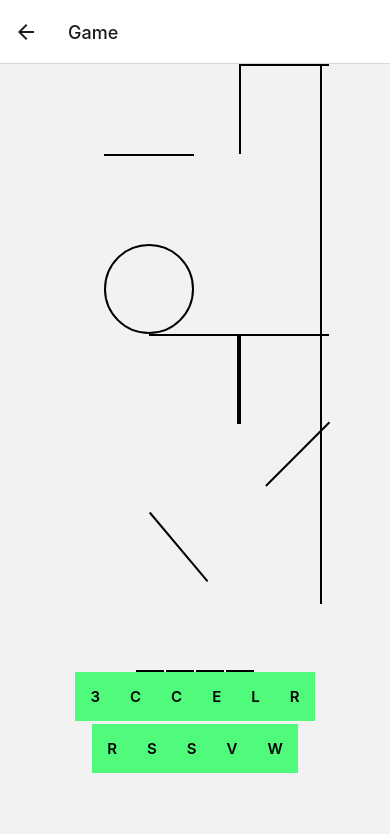
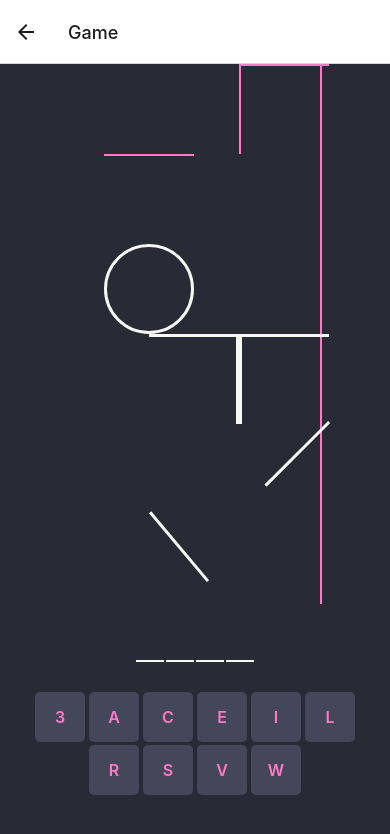
Before and after one commit to RobertSantos-dev/Jogo-da-Forca, a React Native app: screen / in a window 390 px wide. Both pictures are taken after a click on the button "Linguagens". Shown: the top 834 px of the page. Built offline with nearby package versions, Linux system fonts and the light colour scheme.

Commit message:
feat: Adicionando novos estilos, para as screns Home, Game, e seus componentes.

```diff
--- a/package.json
+++ b/package.json
@@ -20,7 +20,7 @@
     "expo-font": "~11.1.1",
     "expo-status-bar": "~1.4.4",
     "react": "18.2.0",
-    "react-native": "0.71.7",
+    "react-native": "0.71.8",
     "react-native-gesture-handler": "^2.9.0",
     "react-native-reanimated": "~2.14.4",
     "react-native-safe-area-context": "4.5.0",
@@ -31,7 +31,7 @@
     "@testing-library/jest-native": "^5.4.2",
     "@testing-library/react-native": "^12.1.2",
     "@types/jest": "^29.5.1",
-    "@types/react": "~18.0.14",
+    "@types/react": "~18.0.27",
     "jest": "^29.5.0",
     "ts-jest": "^29.1.0",
     "ts-node": "^10.9.1",
--- a/src/components/Keyboard/styles.ts
+++ b/src/components/Keyboard/styles.ts
@@ -10,11 +10,19 @@ const styles = StyleSheet.create({
     gap: 3,
   },
   button: {
-    backgroundColor: '#50fa7b',
-    padding: 15,
+    alignItems: 'center',
+    backgroundColor: '#44475a',
+    borderRadius: 5,
+    elevation: 30,
+    height: 50,
+    justifyContent: 'center',
+    marginHorizontal: 2,
+    shadowColor: 'black',
+    width: 50,
   },
   buttonText: {
-    fontSize: 15,
+    color: '#ff79c6',
+    fontSize: 16,
     fontWeight: '600',
   }
 });
--- a/src/components/Letters/style.ts
+++ b/src/components/Letters/style.ts
@@ -2,7 +2,8 @@ import { StyleSheet } from 'react-native';
 
 const styles = StyleSheet.create({
   container: {
-    width: '100%'
+    width: '100%',
+    marginBottom: 30,
   },
   containerList: {
     flexDirection: 'row',
@@ -12,13 +13,16 @@ const styles = StyleSheet.create({
   containerLetter: {
     alignItems: 'center',
     borderBottomWidth: 2,
+    borderColor: '#f8f8f2',
     height: 28,
     justifyContent: 'center',
     width: 28,
   },
   habilited: {
+    color: '#f8f8f2',
     display: 'flex',
     fontWeight: '600',
+    fontSize: 17,
   },
   desabilited: {
     display: 'none',
--- a/src/components/Puppet/index.tsx
+++ b/src/components/Puppet/index.tsx
@@ -1,7 +1,7 @@
 import { View } from 'react-native';
 import styles from './styles';
 
-export default function Puppet() {
+export default function Puppet({ result }) {
   return (
     <View style={ styles.container }>
       <View style={ styles.view }></View>
--- a/src/components/Puppet/styles.ts
+++ b/src/components/Puppet/styles.ts
@@ -4,10 +4,11 @@ const styles = StyleSheet.create({
   container: {
     alignSelf: 'center',
     borderRightWidth: 2,
+    borderColor: '#ff79c6',
     flexDirection: 'row',
     flexWrap: 'wrap',
     justifyContent: 'center',
-    marginBottom: 40,
+    marginBottom: 30,
     width: '65%',
   },
   view: {
@@ -17,38 +18,44 @@ const styles = StyleSheet.create({
   view2: {
     borderTopWidth: 2,
     borderLeftWidth: 2,
+    borderColor: '#ff79c6',
     height: 90,
     transform: [{ translateX: 45 }],
     width: 90,
   },
   view3: {
     borderTopWidth: 2,
+    borderColor: '#ff79c6',
     height: 90,
     width: 90,
   },
   view5: {
     borderRadius: 100,
-    borderWidth: 2,
+    borderWidth: 3,
+    borderColor: '#f8f8f2',
     height: 90,
     width: 90,
   },
   view7: {
-    borderTopWidth: 2,
-    borderRightWidth: 2,
+    borderTopWidth: 3,
+    borderRightWidth: 3,
+    borderColor: '#f8f8f2',
     height: 90,
     transform: [{ translateX: 45 }],
     width: 90,
   },
 
   view8: {
-    borderTopWidth: 2,
-    borderLeftWidth: 2,
+    borderTopWidth: 3,
+    borderLeftWidth: 3,
+    borderColor: '#f8f8f2',
     height: 90,
     transform: [{ translateX: 45 }],
     width: 90,
   },
   view10: {
-    borderBottomWidth: 2,
+    borderBottomWidth: 3,
+    borderColor: '#f8f8f2',
     height: 90,
     transform: [
       { rotate: '-45deg' },
@@ -58,7 +65,8 @@ const styles = StyleSheet.create({
     width: 90,
   },
   view12: {
-    borderLeftWidth: 2,
+    borderLeftWidth: 3,
+    borderColor: '#f8f8f2',
     height: 90,
     transform: [
       { rotate: '-40deg' },
--- a/src/components/SubjectList/index.tsx
+++ b/src/components/SubjectList/index.tsx
@@ -11,7 +11,7 @@ export default function SubjectList({ navigation, subject, text }: Params) {
   return (
     <TouchableOpacity
       accessibilityRole='button'
-      style={ styles.button }
+      style={[styles.button, styles.buttonShadow]}
       onPress={ () => {
         navigation.navigate('Game', { subject })
       } }>
--- a/src/components/SubjectList/styles.ts
+++ b/src/components/SubjectList/styles.ts
@@ -3,17 +3,20 @@ import { StyleSheet } from 'react-native';
 const styles = StyleSheet.create({
   button: {
     alignItems: 'center',
-    backgroundColor: '#ff79c6',
+    backgroundColor: '#44475a',
     borderRadius: 10,
     height: 80,
     justifyContent: 'center',
     padding: 0,
     width: '45%',
   },
-
+  buttonShadow: {
+    shadowColor: 'black',
+    elevation: 20,
+  },
   text: {
-    color: 'black',
-    fontSize: 17,
+    color: '#50fa7b',
+    fontSize: 18,
     fontWeight: '600',
   }
 });
--- a/src/screens/Game/functions.ts
+++ b/src/screens/Game/functions.ts
@@ -18,14 +18,17 @@ type ParamsTwo = {
 
 // functions
 export const randomLetters = ({ arr, setInteraction }: ParamsTwo): void => {
-  const result = [...arr];
+  const result = new Set(arr);
   const random = 'ABCDEFGHIJKLMNOPQRSTUVWXYZ';
-  for (let i = 0; i < 7; i += 1) {
-    let string = random.charAt(Math.floor(Math.random() * random.length));
-    result.push(string);
+  let i = 0
+  while (i < 7) {
+    const str = random.charAt(Math.floor(Math.random() * random.length));
+    if (!result.has(str)) {
+      result.add(str);
+      i += 1;
+    }
   }
-  result.sort()
-  setInteraction(result);
+  setInteraction([...result].sort());
 }
 
 export const drawnWord = ({ subject, setWord, setLetters }: ParamsOne) => {
--- a/src/screens/Game/index.tsx
+++ b/src/screens/Game/index.tsx
@@ -5,6 +5,8 @@ import { useRoute } from '@react-navigation/native';
 import Puppet from '../../components/Puppet';
 import Letters from '../../components/Letters';
 import Keyboard from '../../components/Keyboard';
+
+import styles from './styles';
 import { drawnWord, randomLetters } from './functions';
 import * as words from '../../services/words.json';
 
@@ -40,7 +42,7 @@ export default function Game() {
   }, [interaction]);
 
   return (
-    <View>
+    <View style={ styles.container }>
       <Puppet />
       <Letters
         name={ word.name }
--- /dev/null
+++ b/src/screens/Game/styles.ts
@@ -0,0 +1,10 @@
+import { StyleSheet } from 'react-native';
+
+const styles = StyleSheet.create({
+  container: {
+    backgroundColor: '#282a36',
+    height: '100%',
+  }
+});
+
+export default styles;
```
Also changed, not shown: 1 other file (tests, documents, lock files or other folders).
